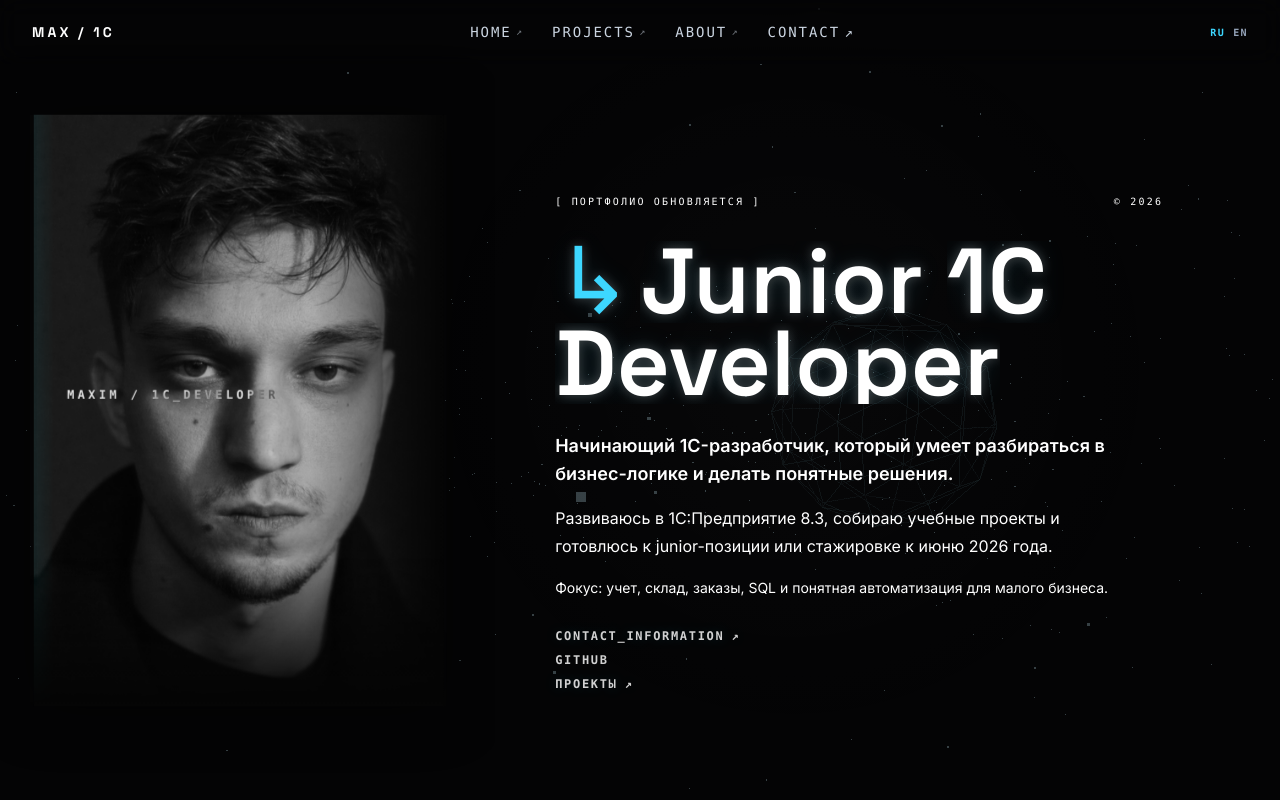
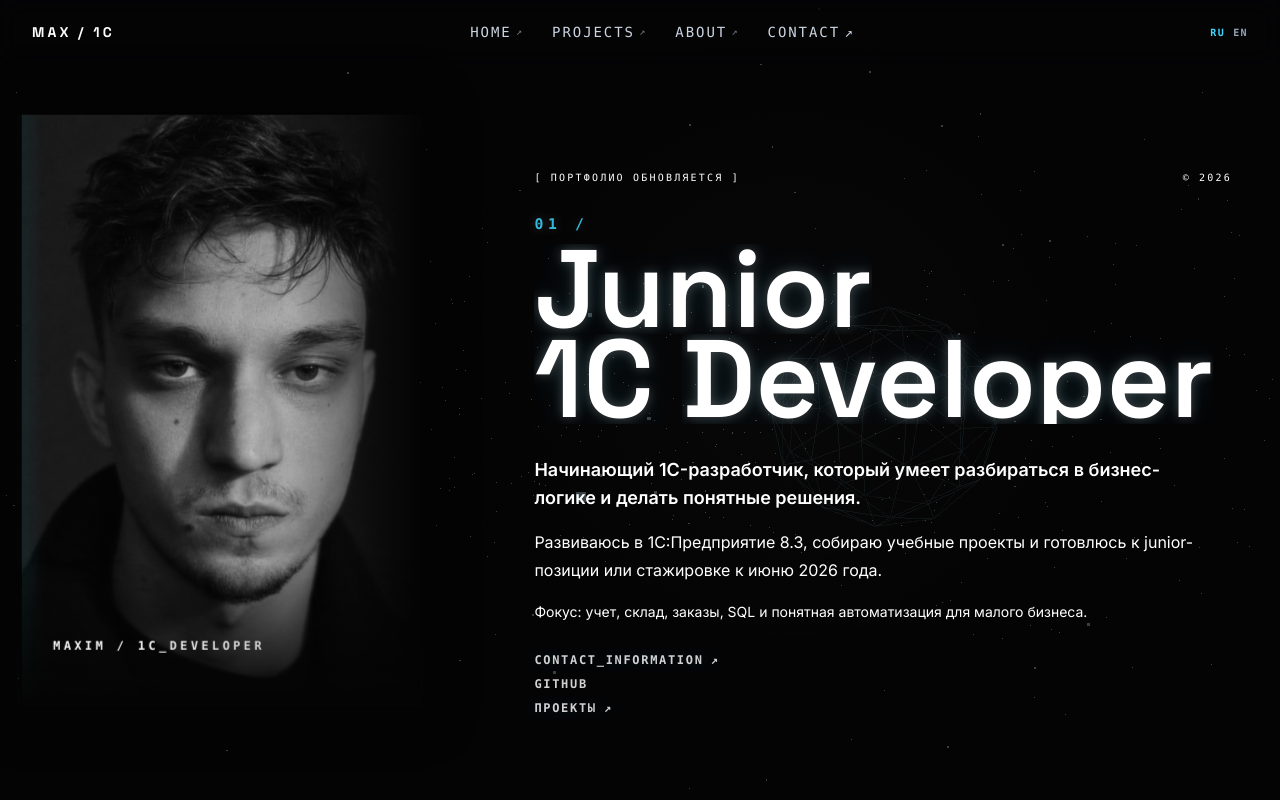
Before and after one commit to MAx-ICTU/DevShakov, a React (Vite) app: page / in a window 1280 px wide. Shown: the top 800 px of the page. Built offline with nearby package versions, Linux system fonts and the light colour scheme.

Commit message:
Refine hero composition

```diff
--- a/src/sections/Hero.tsx
+++ b/src/sections/Hero.tsx
@@ -9,11 +9,6 @@ import type { Locale } from "../types";
 
 type HeroProps = {
   locale: Locale;
-};
-
-const heroTitle = {
-  ru: "Junior 1C Developer",
-  en: "Junior 1C Developer",
 };
 
 const heroLead = {
@@ -60,14 +55,14 @@ export function Hero({ locale }: HeroProps) {
         className="absolute inset-0 bg-[radial-gradient(circle_at_62%_46%,rgba(255,255,255,0.018),transparent_24rem)]"
         aria-hidden="true"
       />
-      <div className="relative grid min-h-[calc(100vh-4rem)] lg:grid-cols-[39vw_1fr]">
+      <div className="relative grid min-h-[calc(100vh-4rem)] lg:grid-cols-[38vw_minmax(0,1fr)]">
         <div
           className="relative min-h-[54vh] overflow-hidden lg:min-h-[calc(100vh-4rem)]"
           data-hero-media
           data-transition-media
           data-gsap-float="hero-media"
         >
-          <div className="glitch-portrait absolute bottom-0 left-0 top-0 w-full max-w-[38rem] lg:left-[3vw] lg:top-[8vh] lg:h-[74vh] lg:w-[32vw]">
+          <div className="glitch-portrait absolute bottom-0 left-0 top-0 w-full max-w-[38rem] lg:left-[2vw] lg:top-[8vh] lg:h-[74vh] lg:w-[31vw]">
             <img
               src={`${import.meta.env.BASE_URL}profile.png`}
               alt="Portfolio portrait"
@@ -85,7 +80,7 @@ export function Hero({ locale }: HeroProps) {
               aria-hidden="true"
               className="glitch-portrait-layer glitch-portrait-layer-red"
             />
-            <div className="absolute left-[8%] top-[46%] font-mono text-[10px] font-bold uppercase tracking-[0.28em] text-white/64 mix-blend-difference sm:text-xs">
+            <div className="absolute bottom-[9%] left-[8%] z-20 font-mono text-[10px] font-bold uppercase tracking-[0.28em] text-white/58 mix-blend-difference sm:text-xs">
               <ScrambleText text="MAXIM / 1C_DEVELOPER" trigger="mount" />
             </div>
             <div
@@ -99,30 +94,40 @@ export function Hero({ locale }: HeroProps) {
           </div>
         </div>
 
-        <div className="relative flex items-center px-5 py-14 sm:px-8 lg:px-10 lg:py-0 xl:px-14">
-          <div className="w-full max-w-[38rem]" data-gsap-float="hero-copy">
+        <div className="relative flex items-center px-5 py-14 sm:px-8 lg:px-8 lg:py-0 xl:px-12 2xl:px-16">
+          <div className="w-full max-w-[min(72rem,calc(100vw-42vw))]" data-gsap-float="hero-copy">
             <div
               data-hero-kicker
               data-transition-out
-              className="mb-8 flex items-center justify-between gap-6 font-mono text-[10px] uppercase tracking-[0.22em] text-white/38"
+              className="mb-8 flex max-w-5xl items-center justify-between gap-6 font-mono text-[10px] uppercase tracking-[0.22em] text-white/38"
             >
               <span>[ {locale === "ru" ? "портфолио обновляется" : "portfolio initializing"} ]</span>
               <span>© 2026</span>
             </div>
+
             <h1
               data-transition-out
-              className="max-w-[11ch] font-display text-[clamp(3.3rem,7.2vw,7.3rem)] font-semibold leading-[0.88] tracking-normal text-white text-glow"
+              className="max-w-[12.5ch] font-display text-[clamp(4rem,8.6vw,9.3rem)] font-semibold leading-[0.82] tracking-normal text-white text-glow"
             >
-              <span className="mr-2 text-cyan">↳</span>
-              <SplitTextReveal text={heroTitle[locale]} delay={0.2} />
+              <span className="mb-3 block font-mono text-[clamp(0.8rem,1.15vw,1rem)] font-bold leading-none tracking-[0.32em] text-cyan/85">
+                01 /
+              </span>
+              <span className="block">
+                <SplitTextReveal text="Junior" delay={0.2} />
+              </span>
+              <span className="block whitespace-nowrap">
+                <SplitTextReveal text="1C Developer" delay={0.27} />
+              </span>
             </h1>
-            <p data-hero-copy data-transition-out className="mt-7 max-w-xl text-lg font-semibold leading-7 text-white/88">
+
+            <div className="max-w-3xl">
+              <p data-hero-copy data-transition-out className="mt-8 max-w-2xl text-lg font-semibold leading-7 text-white/88">
                 {heroLead[locale]}
               </p>
-            <p data-hero-copy data-transition-out className="mt-4 max-w-xl text-base leading-7 text-white/66">
+              <p data-hero-copy data-transition-out className="mt-4 max-w-2xl text-base leading-7 text-white/66">
                 {heroSubtitle[locale]}
               </p>
-            <p data-hero-copy data-transition-out className="mt-4 max-w-xl text-sm leading-6 text-white/58">
+              <p data-hero-copy data-transition-out className="mt-4 max-w-2xl text-sm leading-6 text-white/58">
                 {heroFocus[locale]}
               </p>
               <div
@@ -140,6 +145,7 @@ export function Hero({ locale }: HeroProps) {
             </div>
           </div>
         </div>
+      </div>
     </section>
   );
 }
```
Lines whose indentation alone changed are shown as unchanged.
